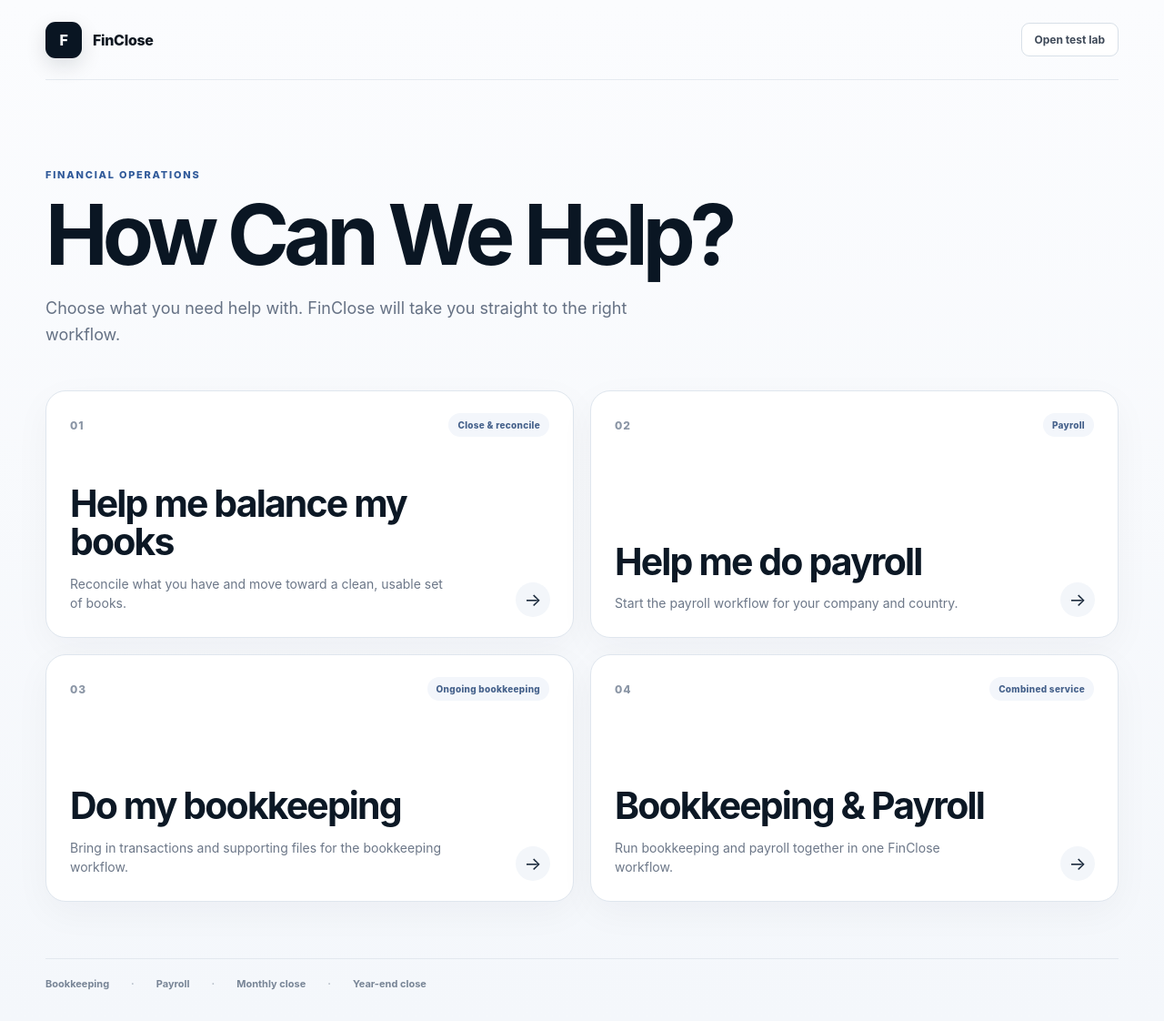
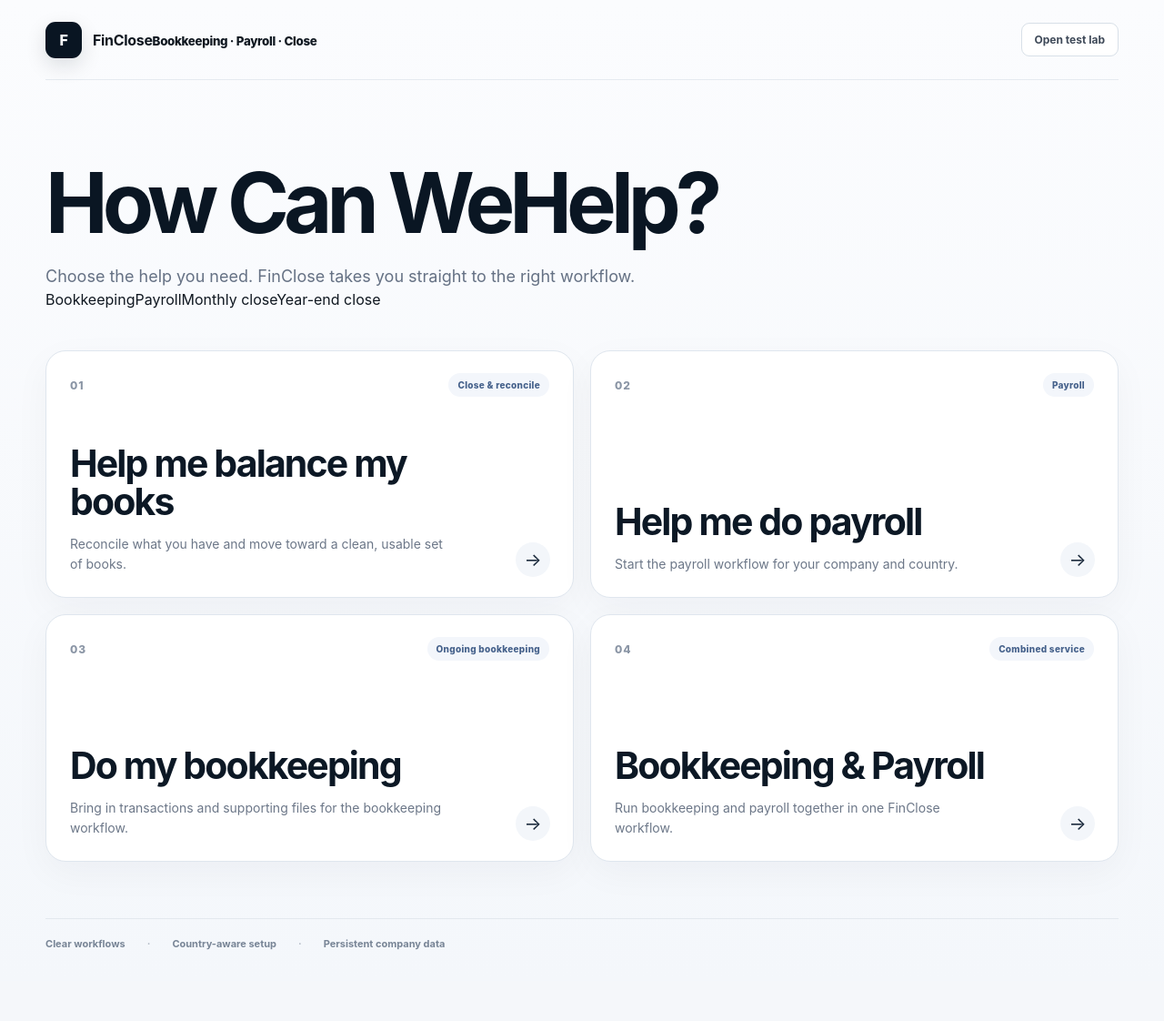
Before and after one commit to unikmo/finclose, a Next.js app: page / in a window 1280 px wide. Shown: the whole page at 91% size. After the commit the page ends 1078 px from the top, so only its background shows below. Built offline with nearby package versions, Linux system fonts and the light colour scheme.

Commit message:
Redesign FinClose homepage with Trusted Locksmith visual system

```diff
--- a/app/page.tsx
+++ b/app/page.tsx
@@ -37,16 +37,27 @@
       <header className="home-nav">
         <Link href="/" className="home-brand" aria-label="FinClose home">
           <span className="home-logo">F</span>
-          <span>FinClose</span>
+          <span className="home-brand-copy">
+            <strong>FinClose</strong>
+            <small>Bookkeeping · Payroll · Close</small>
+          </span>
         </Link>
         <Link href="/lab" className="home-lab-link">Open test lab</Link>
       </header>
 
       <section className="help-hero">
         <div className="help-intro">
-          <span className="help-kicker">FINANCIAL OPERATIONS</span>
-          <h1>How Can We Help?</h1>
-          <p>Choose what you need help with. FinClose will take you straight to the right workflow.</p>
+          <h1>
+            How Can We
+            <span>Help?</span>
+          </h1>
+          <p>Choose the help you need. FinClose takes you straight to the right workflow.</p>
+          <div className="help-trust-row" aria-label="FinClose capabilities">
+            <span>Bookkeeping</span>
+            <span>Payroll</span>
+            <span>Monthly close</span>
+            <span>Year-end close</span>
+          </div>
         </div>
 
         <div className="help-grid" aria-label="FinClose services">
@@ -67,10 +78,9 @@
       </section>
 
       <footer className="home-footer">
-        <span>Bookkeeping</span>
-        <span>Payroll</span>
-        <span>Monthly close</span>
-        <span>Year-end close</span>
+        <span>Clear workflows</span>
+        <span>Country-aware setup</span>
+        <span>Persistent company data</span>
       </footer>
     </main>
   );
```
